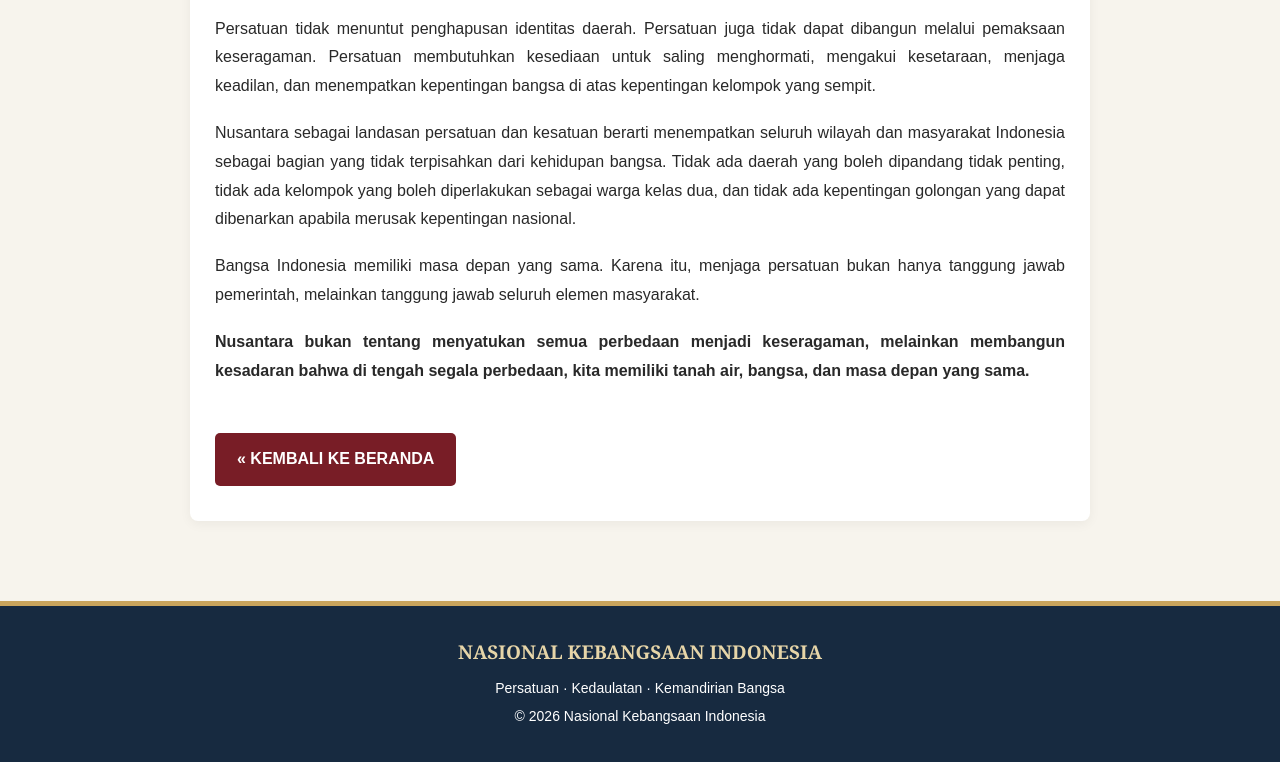
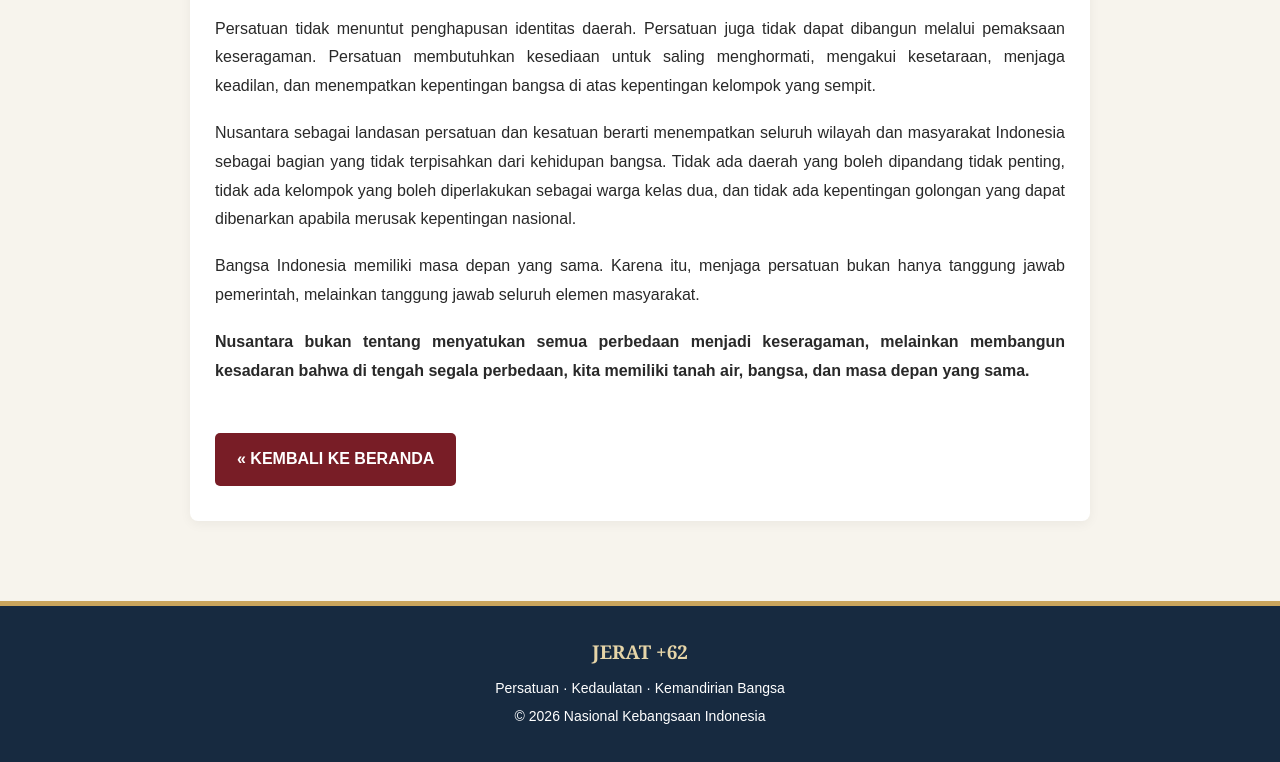
Before and after one commit to Dhimas2467/nasional-kebangsaan-indonesia, a plain HTML site: page nusantara.html in a window 1280 px wide. Shown: the part 5790-6552 px from the top of the page. Drawn offline with Linux system fonts and the light colour scheme.

Commit message:
Update footer title in nusantara.html

```diff
--- a/nusantara.html
+++ b/nusantara.html
@@ -420,7 +420,7 @@ Nusantara bukan tentang menyatukan semua perbedaan menjadi keseragaman, melainka
 
 <footer>
     <div class="footer-title">
-        NASIONAL KEBANGSAAN INDONESIA
+        JERAT +62
     </div>
     <p>Persatuan · Kedaulatan · Kemandirian Bangsa</p>
     <p>&copy; 2026 Nasional Kebangsaan Indonesia</p>
```
